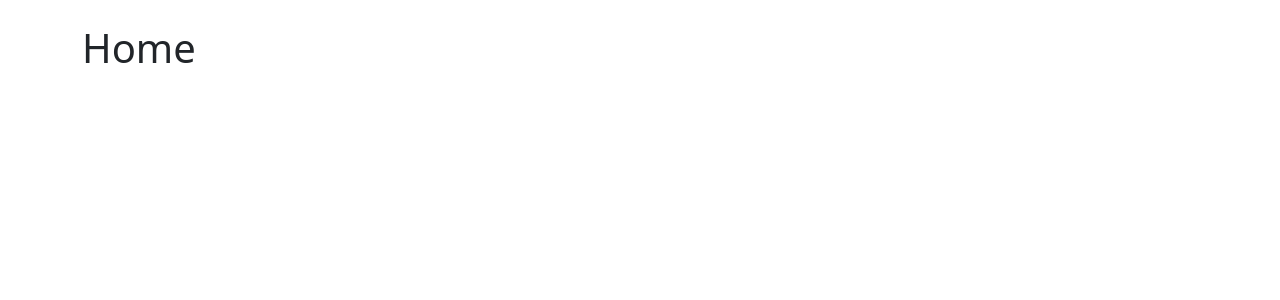
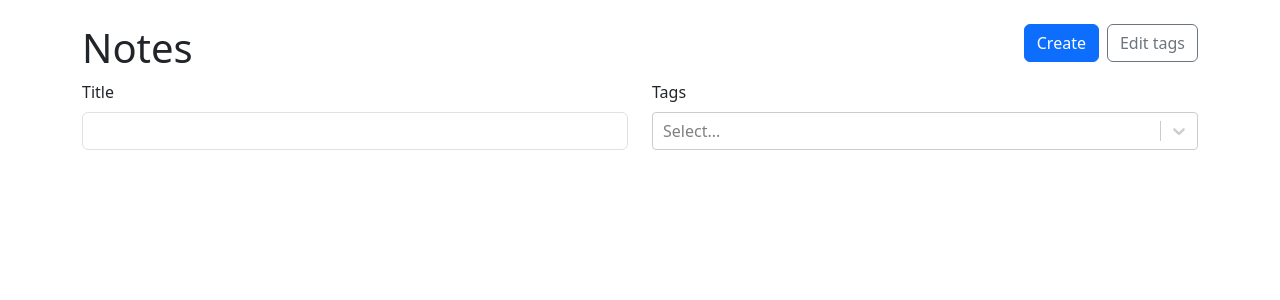
Before and after one commit to esther-v/note-app, a React (Vite) app: page / in a window 1280 px wide. Shown: the top 300 px of the page. Built offline with nearby package versions, Linux system fonts and the light colour scheme.

Commit message:
create note list

```diff
--- a/src/App.tsx
+++ b/src/App.tsx
@@ -5,6 +5,7 @@
 import { NewNote } from "./NewNote";
 import { useLocalStorage } from "./useLocalStorage";
 import { v4 as uuidV4 } from "uuid";
+import { NoteList } from "./NoteList";
 
 export type Note = {
   id: string
@@ -57,7 +58,7 @@
   return (
     <Container className="my-4">
       <Routes>
-        <Route path="/" element={<h1>Home</h1>} />
+        <Route path="/" element={<NoteList availableTags={tags}/>} />
         <Route path="/new" element={
           <NewNote
             onSubmit={onCreateNote}
--- a/src/NoteForm.tsx
+++ b/src/NoteForm.tsx
@@ -1,7 +1,7 @@
 import { FormEvent, useRef, useState } from "react";
 import { Form, Stack, Row, Col, Button } from "react-bootstrap";
 import CreatableReactSelect from "react-select/creatable";
-import { Link } from "react-router-dom";
+import { Link, useNavigate } from "react-router-dom";
 import { NoteData, Tag } from "./App";
 import { v4 as uuidV4 } from "uuid";
 
@@ -15,6 +15,7 @@
   const titleRef = useRef<HTMLInputElement>(null)
   const markdownRef = useRef<HTMLTextAreaElement>(null)
   const [selectedTags, setSelectedTags] = useState<Tag[]>([])
+  const navigate = useNavigate()
 
   function handleSubmit(e: FormEvent) {
     e.preventDefault()
@@ -25,6 +26,7 @@
       tags: selectedTags,
     })
 
+    navigate("..")
   }
 
   return <Form onSubmit={handleSubmit}>
--- /dev/null
+++ b/src/NoteList.tsx
@@ -0,0 +1,57 @@
+import { useState } from "react";
+import { Col, Row, Stack, Button, Form, FormLabel, FormControl } from "react-bootstrap";
+import { Link } from "react-router-dom";
+import ReactSelect from "react-select";
+import { Tag } from "./App";
+
+type NoteListProps = {
+  availableTags: Tag[]
+}
+
+export function NoteList({ availableTags }: NoteListProps) {
+  const [selectedTags, setSelectedTags] = useState<Tag[]>([])
+  return <>
+    <Row>
+      <Col><h1>Notes</h1></Col>
+      <Col xs="auto">
+        <Stack gap={2} direction="horizontal">
+          <Link to="/new">
+            <Button variant="primary">Create</Button>
+          </Link>
+          <Button variant="outline-secondary">Edit tags</Button>
+        </Stack>
+      </Col>
+    </Row>
+    <Form>
+      <Row className="mb-4">
+        <Col>
+          <Form.Group controlId="title">
+            <FormLabel>Title</FormLabel>
+            <FormControl type="text" />
+          </Form.Group>
+        </Col>
+        <Col>
+          <Form.Group controlId="tags">
+            <Form.Label>Tags</Form.Label>
+            <ReactSelect
+              value={selectedTags.map(tag => {
+                return { label: tag.label, value: tag.id}
+              })}
+              options={availableTags.map(tag => {
+                return { label: tag.label, value: tag.id}
+              })}
+              onChange={tags => {
+                setSelectedTags(tags.map(tag => {
+                  return { label: tag.label, id: tag.value}
+                }))
+              }}
+              isMulti
+            />
+          </Form.Group>
+        </Col>
+      </Row>
+
+    </Form>
+  </>
+
+}
```
